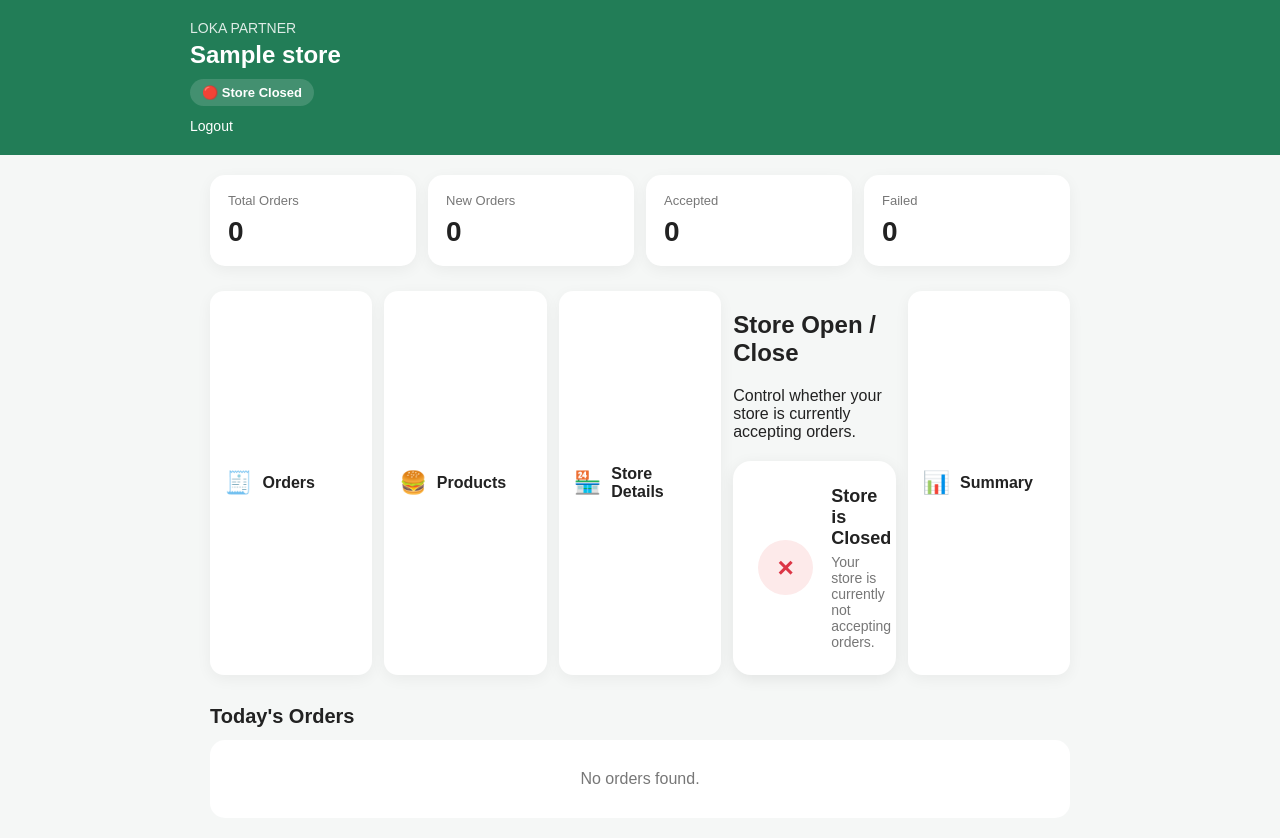
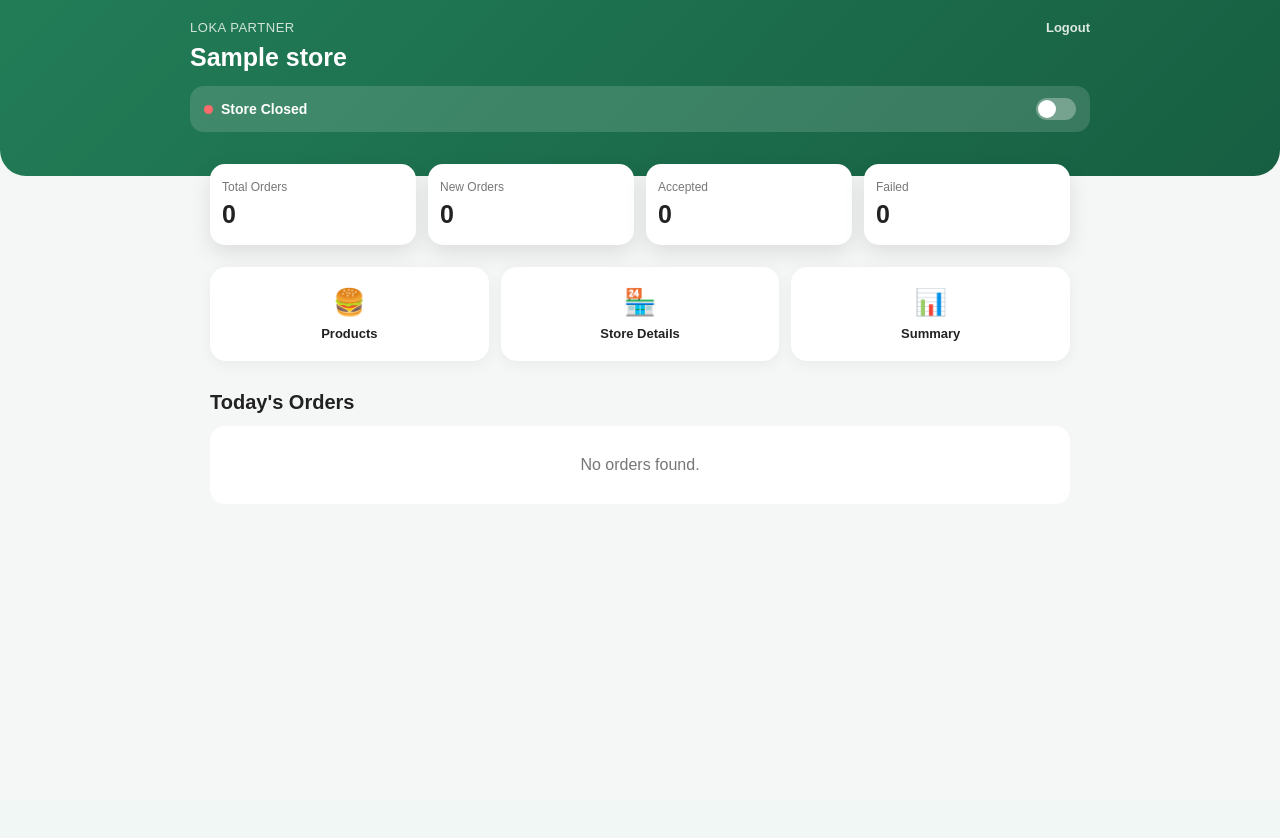
Before and after one commit to Vaibhavchougule72/kagal-marketplace, a Django app: page /partner/ in a window 1280 px wide. After the commit the page ends 504 px from the top, so only its background shows below. Run offline with Django 5.2, Linux system fonts and the light colour scheme; a user stored in the database is signed in; tables that the repository leaves empty hold one stand-in row (values such as "Sample post").

Commit message:
new design dashboard

```diff
--- a/templates/partner_dashboard.html
+++ b/templates/partner_dashboard.html
@@ -28,58 +28,130 @@
         }
 
         /* ============================= */
-        /* HEADER */
+        /* HERO (status-first) */
         /* ============================= */
 
-        .header {
-            background: #227D57;
+        .hero {
+            background: linear-gradient(135deg, #227D57 0%, #175f42 100%);
             color: white;
-            padding: 20px;
+            padding: 20px 20px 44px;
+            border-radius: 0 0 26px 26px;
         }
 
-        .header-content {
+        .hero-content {
             max-width: 900px;
             margin: auto;
         }
 
+        .hero-top-row {
+            display: flex;
+            justify-content: space-between;
+            align-items: center;
+        }
+
         .brand {
-            font-size: 14px;
+            font-size: 13px;
+            opacity: 0.8;
+            letter-spacing: 0.04em;
+        }
+
+        .logout {
+            color: white;
             opacity: 0.85;
+            text-decoration: none;
+            font-size: 13px;
+            font-weight: 600;
         }
 
         .store-name {
-            font-size: 24px;
+            font-size: 25px;
             font-weight: 800;
-            margin-top: 5px;
+            margin: 8px 0 14px;
         }
 
-        .store-status {
-            display: inline-flex;
+        /* status toggle bar */
+
+        .status-toggle-form {
+            margin: 0;
+        }
+
+        .status-toggle {
+            width: 100%;
+            border: none;
+            cursor: pointer;
+
+            display: flex;
             align-items: center;
-            gap: 6px;
+            justify-content: space-between;
+            gap: 10px;
 
-            margin-top: 10px;
+            padding: 12px 14px;
+            border-radius: 14px;
 
-            padding: 6px 12px;
+            background: rgba(255, 255, 255, 0.14);
+            color: white;
+        }
 
-            border-radius: 20px;
-
-            background: rgba(255,255,255,0.15);
-
-            font-size: 13px;
+        .status-toggle-label {
+            display: flex;
+            align-items: center;
+            gap: 8px;
+            font-size: 14px;
             font-weight: 700;
         }
 
-        .logout {
-            display: inline-block;
+        .status-dot {
+            width: 9px;
+            height: 9px;
+            border-radius: 50%;
+            flex-shrink: 0;
+        }
 
-            margin-top: 12px;
+        .status-dot.open {
+            background: #3ddc84;
+        }
 
-            color: white;
+        .status-dot.closed {
+            background: #ff6b6b;
+        }
 
-            text-decoration: none;
+        .switch-track {
+            width: 40px;
+            height: 22px;
+            border-radius: 20px;
+            position: relative;
+            flex-shrink: 0;
+            transition: background 0.15s ease;
+        }
 
-            font-size: 14px;
+        .switch-track.open {
+            background: #3ddc84;
+        }
+
+        .switch-track.closed {
+            background: rgba(255, 255, 255, 0.3);
+        }
+
+        .switch-knob {
+            position: absolute;
+            top: 2px;
+            width: 18px;
+            height: 18px;
+            border-radius: 50%;
+            background: white;
+            transition: right 0.15s ease, left 0.15s ease;
+        }
+
+        .switch-track.open .switch-knob {
+            right: 2px;
+        }
+
+        .switch-track.closed .switch-knob {
+            left: 2px;
+        }
+
+        .status-toggle:active .switch-knob {
+            transform: scale(0.92);
         }
 
 
@@ -104,12 +176,13 @@
             grid-template-columns:
                 repeat(
                     auto-fit,
-                    minmax(140px, 1fr)
+                    minmax(120px, 1fr)
                 );
 
             gap: 12px;
 
-            margin-bottom: 25px;
+            margin-top: -32px;
+            margin-bottom: 22px;
         }
 
         .card {
@@ -117,65 +190,60 @@
 
             border-radius: 15px;
 
-            padding: 18px;
+            padding: 16px 12px;
 
             box-shadow:
-                0 4px 15px rgba(
+                0 8px 22px rgba(
                     0,
                     0,
                     0,
-                    0.05
+                    0.1
                 );
         }
 
         .card-title {
             color: #777;
-            font-size: 13px;
+            font-size: 12px;
         }
 
         .card-number {
-            font-size: 28px;
+            font-size: 25px;
             font-weight: 800;
-            margin-top: 8px;
+            margin-top: 6px;
         }
 
 
         /* ============================= */
-        /* MENU */
+        /* MENU (single row of 3 larger cards) */
         /* ============================= */
 
-        .menu {
-            display: grid;
-
-            grid-template-columns:
-                repeat(
-                    auto-fit,
-                    minmax(150px, 1fr)
-                );
+        .menu-row {
+            display: flex;
 
             gap: 12px;
 
             margin-bottom: 30px;
         }
 
-        .menu-button {
+        .menu-card {
+            flex: 1;
+
             display: flex;
+            flex-direction: column;
+            align-items: center;
+            justify-content: center;
 
-            align-items: center;
+            gap: 8px;
 
-            gap: 10px;
-
-            padding: 15px;
+            padding: 20px 8px;
 
             background: white;
 
-            border-radius: 14px;
+            border-radius: 16px;
 
             text-decoration: none;
 
             color: #222;
-
-            font-weight: 700;
 
             box-shadow:
                 0 4px 15px rgba(
@@ -188,12 +256,18 @@
             transition: 0.2s;
         }
 
-        .menu-button:hover {
+        .menu-card:hover {
             transform: translateY(-2px);
         }
 
         .menu-icon {
-            font-size: 22px;
+            font-size: 26px;
+        }
+
+        .menu-label {
+            font-size: 13px;
+            font-weight: 700;
+            text-align: center;
         }
 
 
@@ -464,98 +384,16 @@
             color: #777;
         }
 
-        .store-status-card {
-            background: #ffffff;
-            border-radius: 18px;
-            padding: 25px;
-            display: flex;
-            align-items: center;
-            gap: 18px;
-            box-shadow: 0 4px 15px rgba(0, 0, 0, 0.08);
-            margin-top: 20px;
-        }
-
-        .store-status-icon {
-            width: 55px;
-            height: 55px;
-            border-radius: 50%;
-            display: flex;
-            align-items: center;
-            justify-content: center;
-            font-size: 28px;
-            font-weight: 700;
-            flex-shrink: 0;
-        }
-
-        .store-status-icon.open {
-            background: #e8f7ed;
-            color: #198754;
-        }
-
-        .store-status-icon.closed {
-            background: #fdeaea;
-            color: #dc3545;
-        }
-
-        .store-status-info {
-            flex: 1;
-        }
-
-        .store-status-info h3 {
-            margin: 0 0 5px;
-            font-size: 18px;
-        }
-
-        .store-status-info p {
-            margin: 0;
-            color: #777;
-            font-size: 14px;
-        }
-
-        .store-status-btn {
-            border: none;
-            border-radius: 10px;
-            padding: 12px 22px;
-            font-size: 14px;
-            font-weight: 600;
-            cursor: pointer;
-        }
-
-        .close-btn {
-            background: #dc3545;
-            color: white;
-        }
-
-        .open-btn {
-            background: #198754;
-            color: white;
-        }
-
-        .store-status-btn:active {
-            transform: scale(0.97);
-        }
-
-        @media (max-width: 600px) {
-            .store-status-card {
-                flex-wrap: wrap;
-            }
-
-            .store-status-info {
-                min-width: calc(100% - 75px);
-            }
-
-            .store-status-btn {
-                width: 100%;
-                margin-top: 5px;
-            }
-        }
-
 
         /* ============================= */
         /* MOBILE */
         /* ============================= */
 
         @media (max-width: 600px) {
+
+            .hero {
+                padding: 16px 16px 40px;
+            }
 
             .container {
                 padding: 15px;
@@ -597,15 +443,26 @@
 
 
 <!-- ================================= -->
-<!-- HEADER -->
+<!-- HERO -->
 <!-- ================================= -->
 
-<header class="header">
+<header class="hero">
 
-    <div class="header-content">
+    <div class="hero-content">
 
-        <div class="brand">
-            LOKA PARTNER
+        <div class="hero-top-row">
+
+            <div class="brand">
+                LOKA PARTNER
+            </div>
+
+            <a
+                href="{% url 'partner_logout' %}"
+                class="logout"
+            >
+                Logout
+            </a>
+
         </div>
 
         <div class="store-name">
@@ -613,31 +470,37 @@
         </div>
 
 
-        <!-- Store status -->
+        <!-- Store status toggle -->
 
-        <div class="store-status">
+        <form
+            method="POST"
+            action="{% url 'partner_toggle_store_status' %}"
+            class="status-toggle-form"
+        >
 
-            {% if store_is_open %}
+            {% csrf_token %}
 
-                🟢 Store Open
+            <button type="submit" class="status-toggle">
 
-            {% else %}
+                <span class="status-toggle-label">
 
-                🔴 Store Closed
+                    {% if store_is_open %}
+                        <span class="status-dot open"></span>
+                        Store Open
+                    {% else %}
+                        <span class="status-dot closed"></span>
+                        Store Closed
+                    {% endif %}
 
-            {% endif %}
+                </span>
 
-        </div>
+                <span class="switch-track {% if store_is_open %}open{% else %}closed{% endif %}">
+                    <span class="switch-knob"></span>
+                </span>
 
+            </button>
 
-        <br>
-
-        <a
-            href="{% url 'partner_logout' %}"
-            class="logout"
-        >
-            Logout
-        </a>
+        </form>
 
     </div>
 
@@ -710,42 +573,24 @@
 
 
     <!-- ================================= -->
-    <!-- PARTNER MENU -->
+    <!-- PARTNER MENU (single row) -->
     <!-- ================================= -->
 
-    <div class="menu">
-
-
-        <!-- Orders -->
-
-        <a
-            href="#orders"
-            class="menu-button"
-        >
-
-            <span class="menu-icon">
-                🧾
-            </span>
-
-            <span>
-                Orders
-            </span>
-
-        </a>
+    <div class="menu-row">
 
 
         <!-- Products -->
 
         <a
             href="{% url 'partner_products' %}"
-            class="menu-button"
+            class="menu-card"
         >
 
             <span class="menu-icon">
                 🍔
             </span>
 
-            <span>
+            <span class="menu-label">
                 Products
             </span>
 
@@ -756,82 +601,32 @@
 
         <a
             href="{% url 'partner_store_details' %}"
-            class="menu-button"
+            class="menu-card"
         >
 
             <span class="menu-icon">
                 🏪
             </span>
 
-            <span>
+            <span class="menu-label">
                 Store Details
             </span>
 
         </a>
 
 
-        <!-- Store Open / Close -->
-
-       <section id="store-status" class="dashboard-section">
-
-            <div class="section-header">
-                <div>
-                    <h2>Store Open / Close</h2>
-                    <p>Control whether your store is currently accepting orders.</p>
-                </div>
-            </div>
-
-            <div class="store-status-card">
-
-                {% if store_is_open %}
-                    <div class="store-status-icon open">
-                        ✓
-                    </div>
-
-                    <div class="store-status-info">
-                        <h3>Store is Open</h3>
-                        <p>Your store is currently visible to customers and can receive orders.</p>
-                    </div>
-
-                    <form method="POST" action="{% url 'partner_toggle_store_status' %}">
-                        {% csrf_token %}
-                        <button type="submit" class="store-status-btn close-btn">
-                            Close Store
-                        </button>
-                    </form>
-
-                {% else %}
-                    <div class="store-status-icon closed">
-                        ×
-                    </div>
-
-                    <div class="store-status-info">
-                        <h3>Store is Closed</h3>
-                        <p>Your store is currently not accepting orders.</p>
-                    </div>
-
-                    <form method="POST" action="{% url 'partner_toggle_store_status' %}">
-                        {% csrf_token %}
-                        <button type="submit" class="store-status-btn open-btn">
-                            Open Store
-                        </button>
-                    </form>
-                {% endif %}
-
-            </div>
-
-        </section>
-
-
         <!-- Summary -->
 
-        <a href="{% url 'partner_summary' %}" class="menu-button">
+        <a
+            href="{% url 'partner_summary' %}"
+            class="menu-card"
+        >
 
             <span class="menu-icon">
                 📊
             </span>
 
-            <span>
+            <span class="menu-label">
                 Summary
             </span>
 
```
Also changed, not shown: other parts of templates/partner_dashboard.html (+20 -166 lines).
